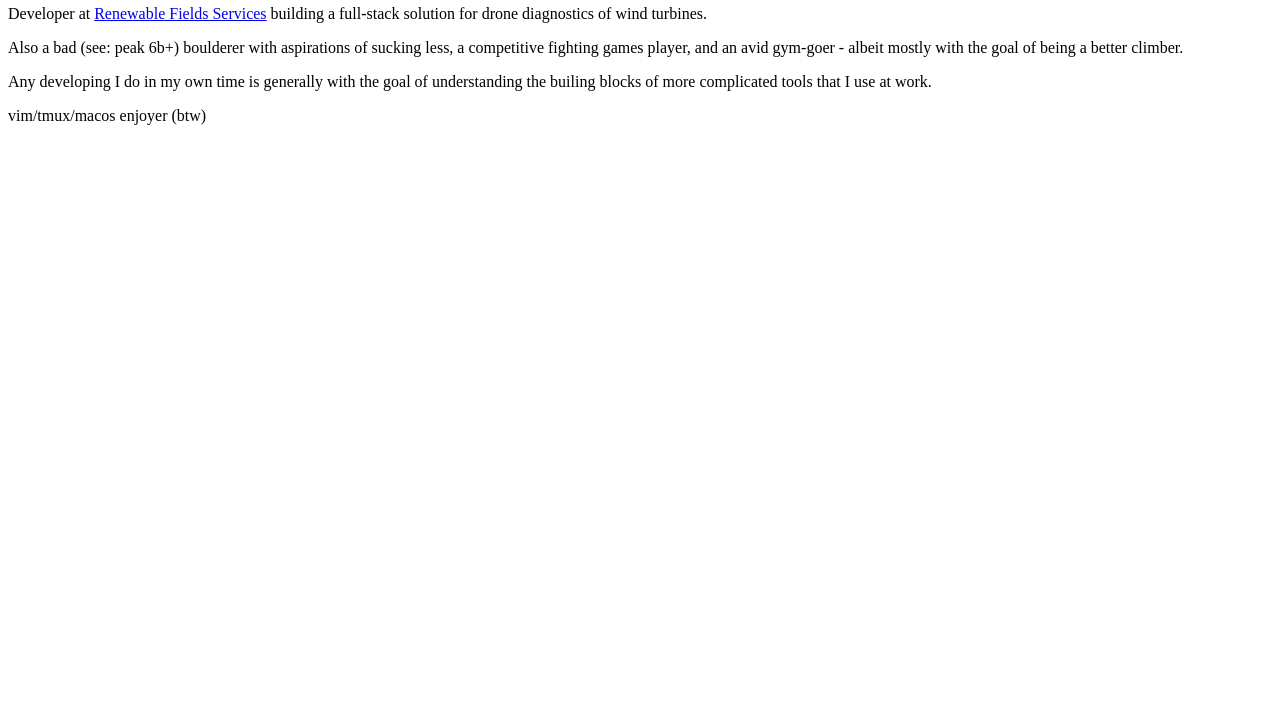
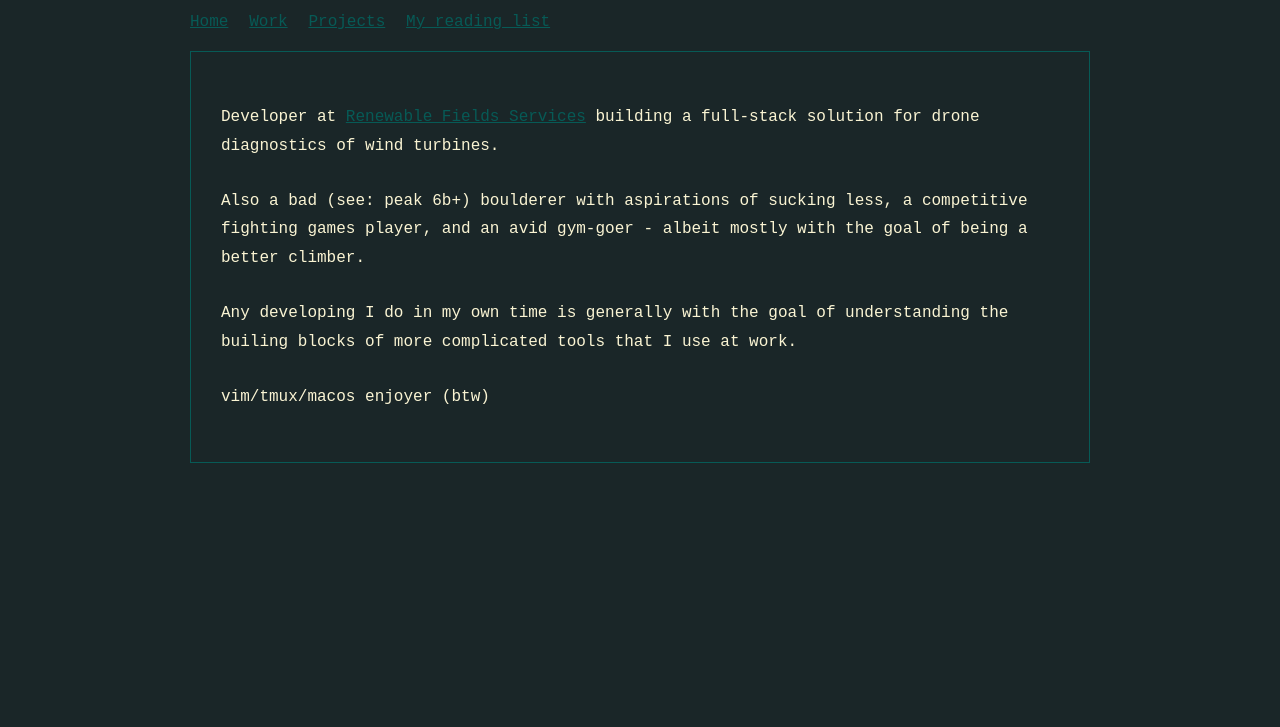
Before and after one commit to jacky-ct/simple-portfolio, a plain HTML site: page index.html in a window 1280 px wide. Shown: the part 73-800 px from the top of the page. Drawn offline with Linux system fonts and the light colour scheme.

Commit message:
refactor styling -> style

```diff
--- a/index.html
+++ b/index.html
@@ -9,7 +9,7 @@
   <script src="https://unpkg.com/htmx.org@1.9.12"
     integrity="sha384-ujb1lZYygJmzgSwoxRggbCHcjc0rB2XoQrxeTUQyRjrOnlCoYta87iKBWq3EsdM2"
     crossorigin="anonymous"></script>
-  <link rel="stylesheet" href="styles.css" />
+  <link rel="stylesheet" href="style.css" />
 </head>
 
 <body>
--- a/styling.css
+++ b/style.css
@@ -11,6 +11,7 @@ body {
 a:link {
   color: #075a56;
   text-decoration: underline;
+  cursor: pointer;
 }
 
 a:visited {
```
